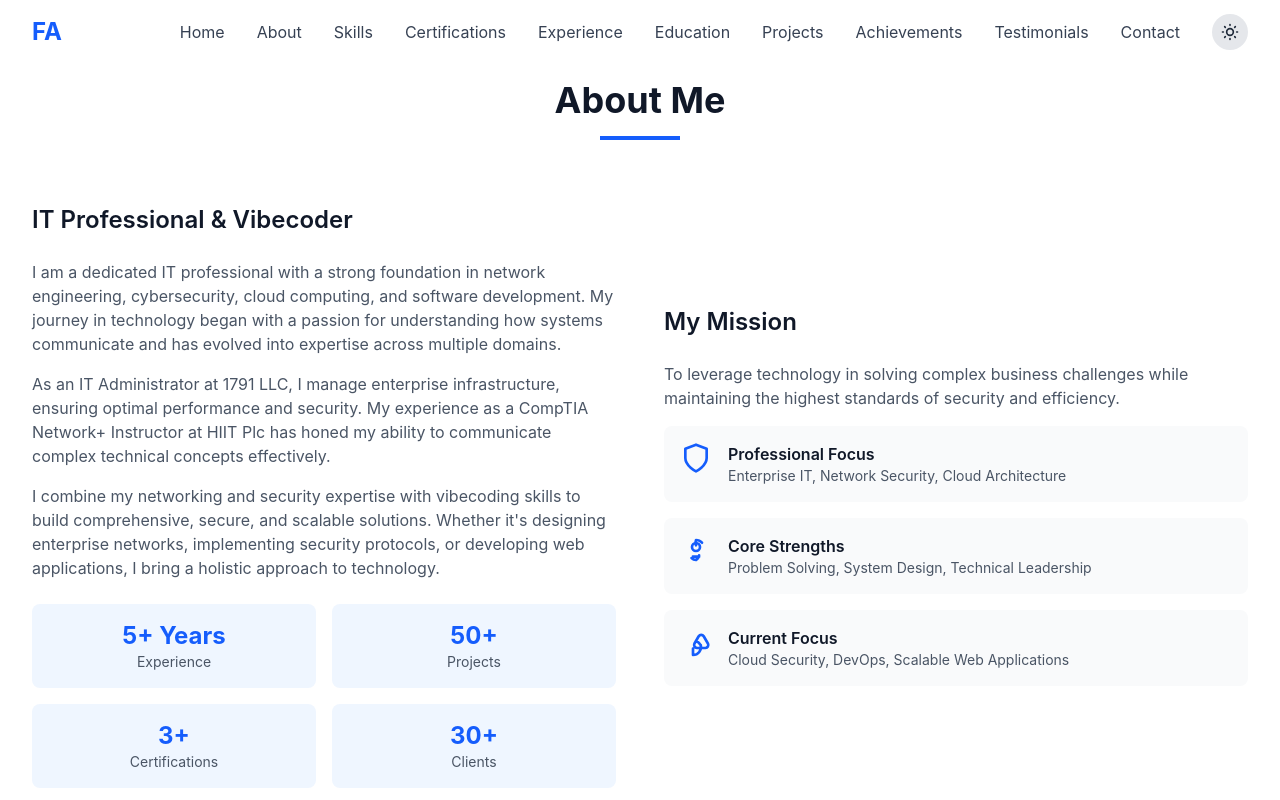
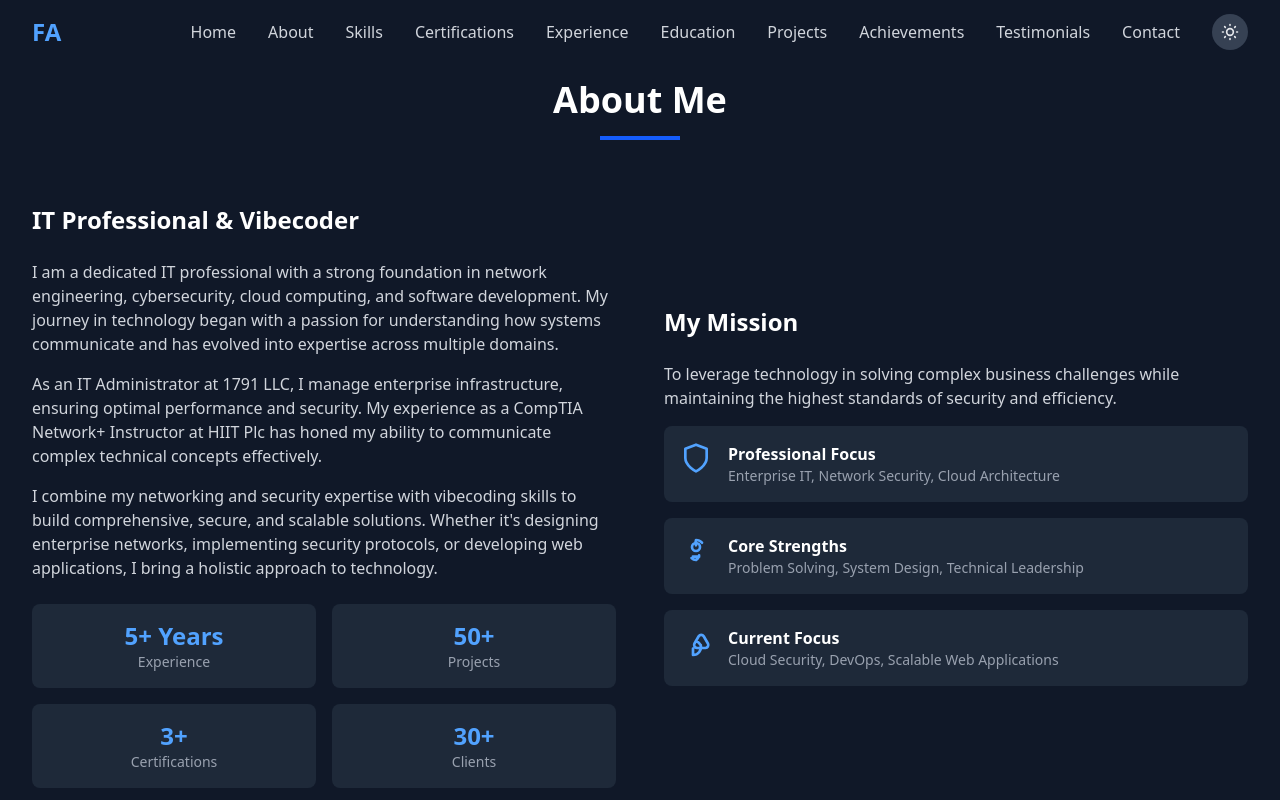
Before and after one commit to IbnAbubakri/AbubakriFaaruqAdebowaleResume, a Next.js app: page /about in a window 1280 px wide. Shown: the top 800 px of the page. Built offline with nearby package versions, Linux system fonts and the light colour scheme.

Commit message:
Fix: Simplify globals.css to just @custom-variant

```diff
--- a/src/app/globals.css
+++ b/src/app/globals.css
@@ -1,28 +1,3 @@
 @import "tailwindcss";
 
-@custom-variant dark (&:is(.dark));
-
-@theme {
-  --color-background: light-dark(var(--background), var(--background));
-  --color-foreground: light-dark(var(--foreground), var(--foreground));
-}
-
-:root {
-  --background: #ffffff;
-  --foreground: #171717;
-}
-
-.dark {
-  --background: #0a0a0a;
-  --foreground: #ededed;
-}
-
-body {
-  background: var(--background);
-  color: var(--foreground);
-  font-family: 'Inter', -apple-system, BlinkMacSystemFont, 'Segoe UI', 'Roboto', sans-serif;
-  font-feature-settings: "rlig" 1, "calt" 1;
-  -webkit-font-smoothing: antialiased;
-  -moz-osx-font-smoothing: grayscale;
-  transition: background-color 0.3s, color 0.3s;
-}
+@custom-variant dark (&:is(.dark *));
```
